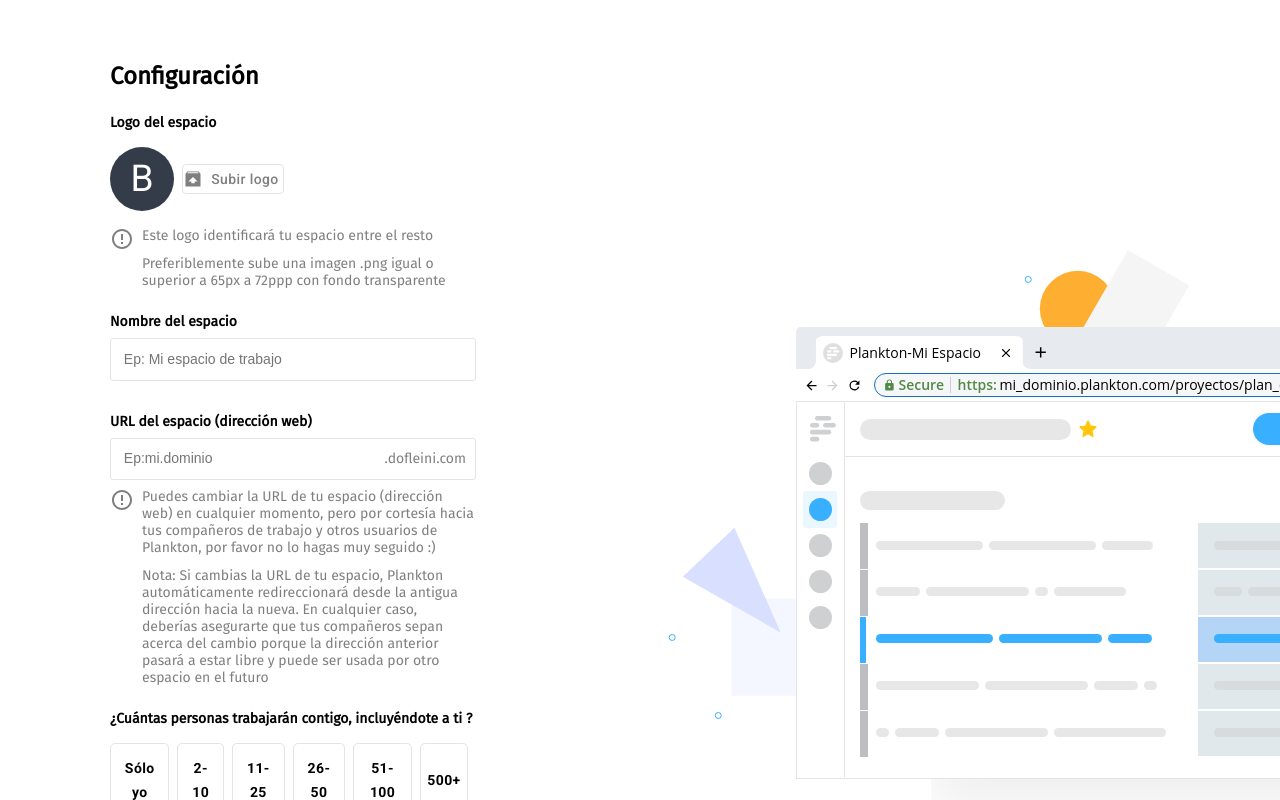
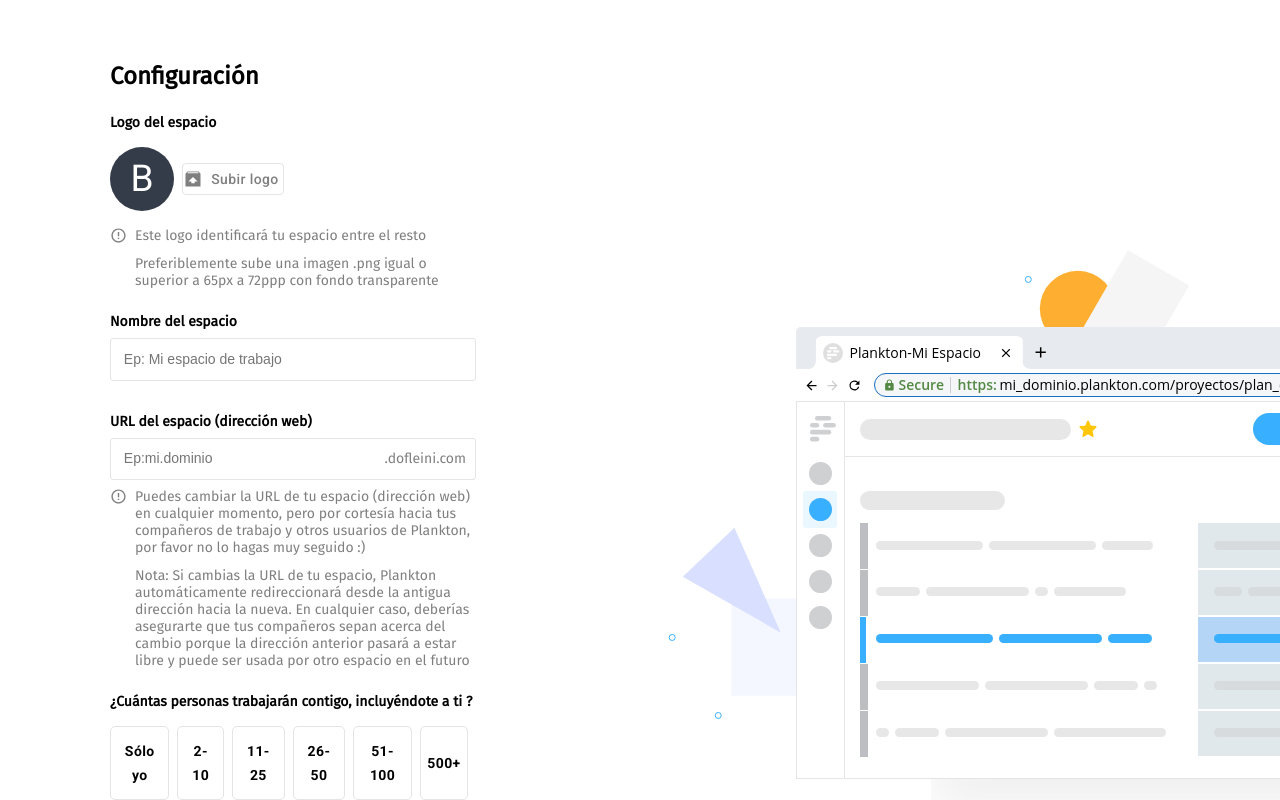
Before and after one commit to Roberto-1998/react-form, a React (Create React App) app: page / in a window 1280 px wide. Shown: the top 800 px of the page. Built offline with nearby package versions, Linux system fonts and the light colour scheme.

Commit message:
Cambios css

```diff
--- a/src/components/Form/Form.css
+++ b/src/components/Form/Form.css
@@ -50,15 +50,16 @@ h4,p{
 
 .warning-icon{
     color: var(--gray-color);
+    font-size: 17px !important;
 }
 /* FIN PROPIEDADES GLOBALES */
 
 
 
 /* PARA MATERIAL UI */
-.css-1rwt2y5-MuiButtonBase-root-MuiButton-root{
+/* .css-1rwt2y5-MuiButtonBase-root-MuiButton-root{
     text-transform: none !important;
-  }
+  } */
 
   .css-vqmohf-MuiButtonBase-root-MuiRadio-root.Mui-checked {
     color: var(--main-color) !important;
@@ -172,7 +173,7 @@ h4,p{
 }
 
 .radio-box p{
-    padding-top: 0.3rem;
+
     color: var(--gray-color);
 }
 
@@ -194,7 +195,7 @@ h4,p{
 .button-logo{
     color: var(--gray-color) !important;
     margin-left: 0.5rem !important;
-    padding: 0.1em 0.3em !important;
+    padding: 0.2em 0.3em !important;
 }
 
 .button-work-people{
--- a/src/components/Form/Form.js
+++ b/src/components/Form/Form.js
@@ -145,7 +145,7 @@ const Form=(props)=>{
                     <div className="flex-row align-items-center margin-10">
                         {image ? (<img src={image} alt="" className="image-uploaded" />) : (<Avatar className="avatar-logo">B</Avatar>)}
 
-                        <Button variant="outlined" className="button-logo button-all button-gray"  startIcon={<UnarchiveSharp />} component='label'>
+                        <Button variant="outlined" className="button-logo button-all button-gray"  style={{textTransform:'none'}}  startIcon={<UnarchiveSharp />} component='label'>
                         Subir logo
                         <input type="file" onChange={onImageChange} hidden  />
                         </Button>
@@ -190,12 +190,12 @@ const Form=(props)=>{
                         <h4 className="bold">¿Cuántas personas trabajarán contigo, incluyéndote a ti ?</h4>
                         <div className="flex-row margin-10">
                             <ButtonGroup variant="text" aria-label="text button group">
-                            <Button  variant="outlined" className={`button-work-people button-all button-gray color-button-black ${peopleWork==='1' ? 'active-color' :''}`} onClick={()=>dispatch({type:'SET_PEOPLE_WORK', payload:'1'})} >Sólo yo</Button>
-                            <Button  variant="outlined" className={`button-work-people button-all button-gray color-button-black ${peopleWork==='2-10' ? 'active-color' :''}`} onClick={()=>dispatch({type:'SET_PEOPLE_WORK', payload:'2-10'})}>2-10</Button>
-                            <Button  variant="outlined" className={`button-work-people button-all button-gray color-button-black ${peopleWork==='11-25' ? 'active-color' :''}`} onClick={()=>dispatch({type:'SET_PEOPLE_WORK', payload:'11-25'})}>11-25</Button>
-                            <Button  variant="outlined" className={`button-work-people button-all button-gray color-button-black ${peopleWork==='26-50' ? 'active-color' :''}`} onClick={()=>dispatch({type:'SET_PEOPLE_WORK', payload:'26-50'})}>26-50</Button>
-                            <Button  variant="outlined" className={`button-work-people button-all button-gray color-button-black ${peopleWork==='51-100' ? 'active-color' :''}`} onClick={()=>dispatch({type:'SET_PEOPLE_WORK', payload:'51-100'})}>51-100</Button>
-                            <Button  variant="outlined" className={`button-work-people button-all button-gray color-button-black ${peopleWork==='500+' ? 'active-color' :''}`} onClick={()=>dispatch({type:'SET_PEOPLE_WORK', payload:'500+'})}>500+</Button>
+                            <Button  variant="outlined" className={`button-work-people button-all button-gray color-button-black ${peopleWork==='1' ? 'active-color' :''}`} onClick={()=>dispatch({type:'SET_PEOPLE_WORK', payload:'1'})} style={{textTransform:'none'}} >Sólo yo</Button>
+                            <Button  variant="outlined" className={`button-work-people button-all button-gray color-button-black ${peopleWork==='2-10' ? 'active-color' :''}`} onClick={()=>dispatch({type:'SET_PEOPLE_WORK', payload:'2-10'})}  style={{textTransform:'none'}}>2-10</Button>
+                            <Button  variant="outlined" className={`button-work-people button-all button-gray color-button-black ${peopleWork==='11-25' ? 'active-color' :''}`} onClick={()=>dispatch({type:'SET_PEOPLE_WORK', payload:'11-25'})} style={{textTransform:'none'}}>11-25</Button>
+                            <Button  variant="outlined" className={`button-work-people button-all button-gray color-button-black ${peopleWork==='26-50' ? 'active-color' :''}`} onClick={()=>dispatch({type:'SET_PEOPLE_WORK', payload:'26-50'})} style={{textTransform:'none'}}>26-50</Button>
+                            <Button  variant="outlined" className={`button-work-people button-all button-gray color-button-black ${peopleWork==='51-100' ? 'active-color' :''}`} onClick={()=>dispatch({type:'SET_PEOPLE_WORK', payload:'51-100'})} style={{textTransform:'none'}}>51-100</Button>
+                            <Button  variant="outlined" className={`button-work-people button-all button-gray color-button-black ${peopleWork==='500+' ? 'active-color' :''}`} onClick={()=>dispatch({type:'SET_PEOPLE_WORK', payload:'500+'})} style={{textTransform:'none'}}>500+</Button>
                             </ButtonGroup>
                     </div>
 
@@ -268,7 +268,7 @@ const Form=(props)=>{
 
                  <div className="margin-15">
                     <Button variant="contained" color="primary" type="submit" className="button-save-form button-all padding-form-button capitalize">Guardar cambios</Button>
-                    <Button variant="outlined" className="button-all button-gray padding-form-button color-button-black" onClick={resetForm}>Descartar</Button>
+                    <Button variant="outlined" className="button-all button-gray padding-form-button color-button-black" onClick={resetForm} style={{textTransform:'none'}}>Descartar</Button>
                 </div>
 
 
```
